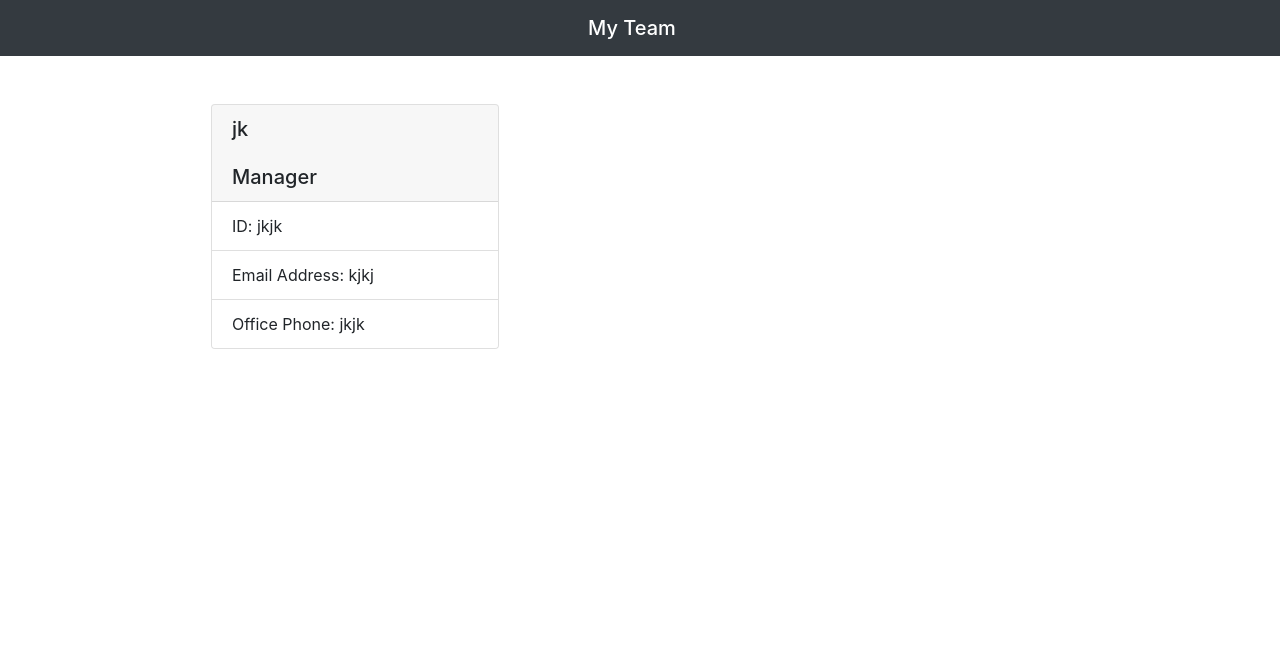
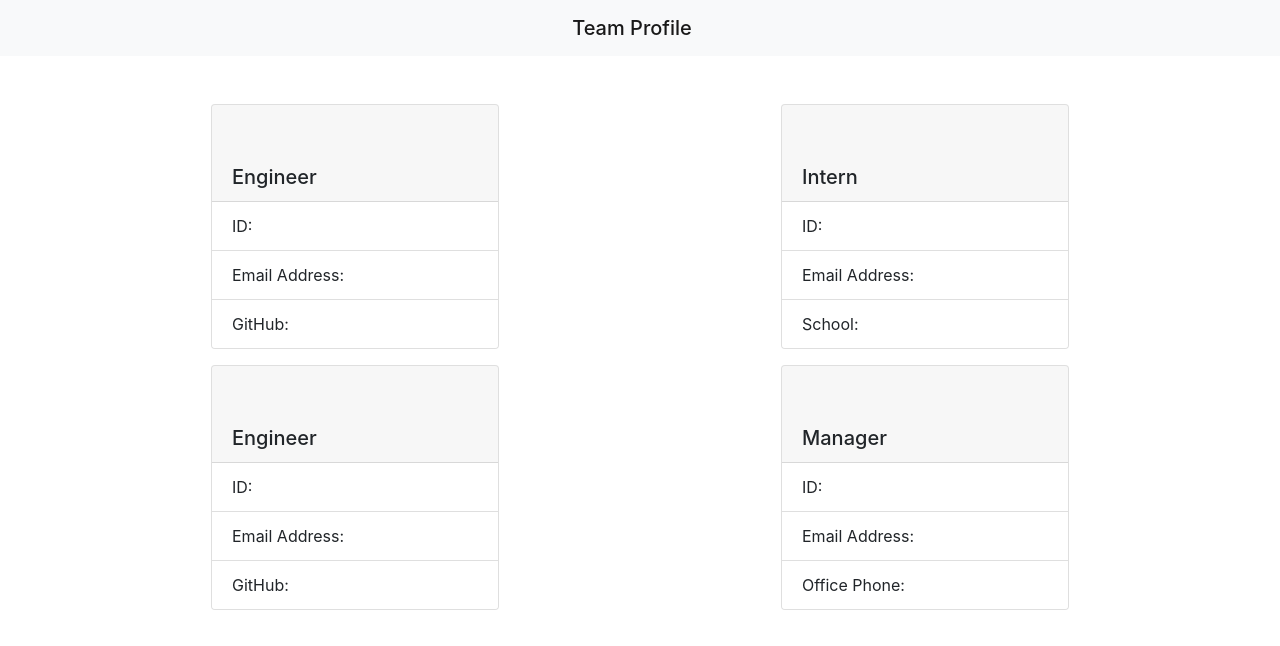
Before and after one commit to Deepali-Gtech/team-profile-generator, a website: page team.html in a window 1280 px wide. Drawn offline with nearby package versions, Linux system fonts and the light colour scheme.

Commit message:
worked on styling of html

```diff
--- a/lib/employee.js
+++ b/lib/employee.js
@@ -6,7 +6,7 @@ class Employee {
       this.email = email;
     }
 
-    // methods for employee getName() getId() getEmail() getRole()
+    // methods for employee
     getId(){
         return this.id;
     }
--- a/lib/intern.js
+++ b/lib/intern.js
@@ -1,11 +1,12 @@
 const Employee = require("./employee");
 class Intern extends Employee {
-    constructor(name, id, email, github) {
+    constructor(name, id, email, school) {
       super(name, id, email);
       this.school = school;
+
     }
 
-    // method getSchool() getRole() // Overridden to return 'Intern'
+    // method getSchool() getRole()
     getSchool(){
         return this.school;
     }
--- a/team.html
+++ b/team.html
@@ -8,17 +8,44 @@
         <title>Team Profile</title>
     </head>
     <body>
-        <nav class="navbar navbar-dark bg-dark mb-5">
-            <span class="navbar-brand mb-0 h1 w-100 text-center">My Team</span>
+        <nav class="navbar navbar-light bg-light mb-5">
+            <span class="navbar-brand mb-0 h1 w-100 text-center">Team Profile</span>
         </nav>
         <div class="container">
             <div class="row"><div class="col-6">
             <div class="card mx-auto mb-3" style="width: 18rem">
-            <h5 class="card-header">jk<br /><br />Manager</h5>
+            <h5 class="card-header"><br /><br />Engineer</h5>
             <ul class="list-group list-group-flush">
-                <li class="list-group-item">ID: jkjk</li>
-                <li class="list-group-item">Email Address: kjkj</li>
-                <li class="list-group-item">Office Phone: jkjk</li>
+                <li class="list-group-item">ID: </li>
+                <li class="list-group-item">Email Address: </li>
+                <li class="list-group-item">GitHub: </li>
+            </ul>
+            </div>
+        </div><div class="col-6">
+            <div class="card mx-auto mb-3" style="width: 18rem">
+            <h5 class="card-header"><br /><br />Intern</h5>
+            <ul class="list-group list-group-flush">
+                <li class="list-group-item">ID: </li>
+                <li class="list-group-item">Email Address: </li>
+                <li class="list-group-item">School: </li>
+            </ul>
+            </div>
+        </div><div class="col-6">
+            <div class="card mx-auto mb-3" style="width: 18rem">
+            <h5 class="card-header"><br /><br />Engineer</h5>
+            <ul class="list-group list-group-flush">
+                <li class="list-group-item">ID: </li>
+                <li class="list-group-item">Email Address: </li>
+                <li class="list-group-item">GitHub: </li>
+            </ul>
+            </div>
+        </div><div class="col-6">
+            <div class="card mx-auto mb-3" style="width: 18rem">
+            <h5 class="card-header"><br /><br />Manager</h5>
+            <ul class="list-group list-group-flush">
+                <li class="list-group-item">ID: </li>
+                <li class="list-group-item">Email Address: </li>
+                <li class="list-group-item">Office Phone: </li>
             </ul>
             </div>
         </div> </div>
```
Also changed, not shown: index.js (+7 -7 lines).
